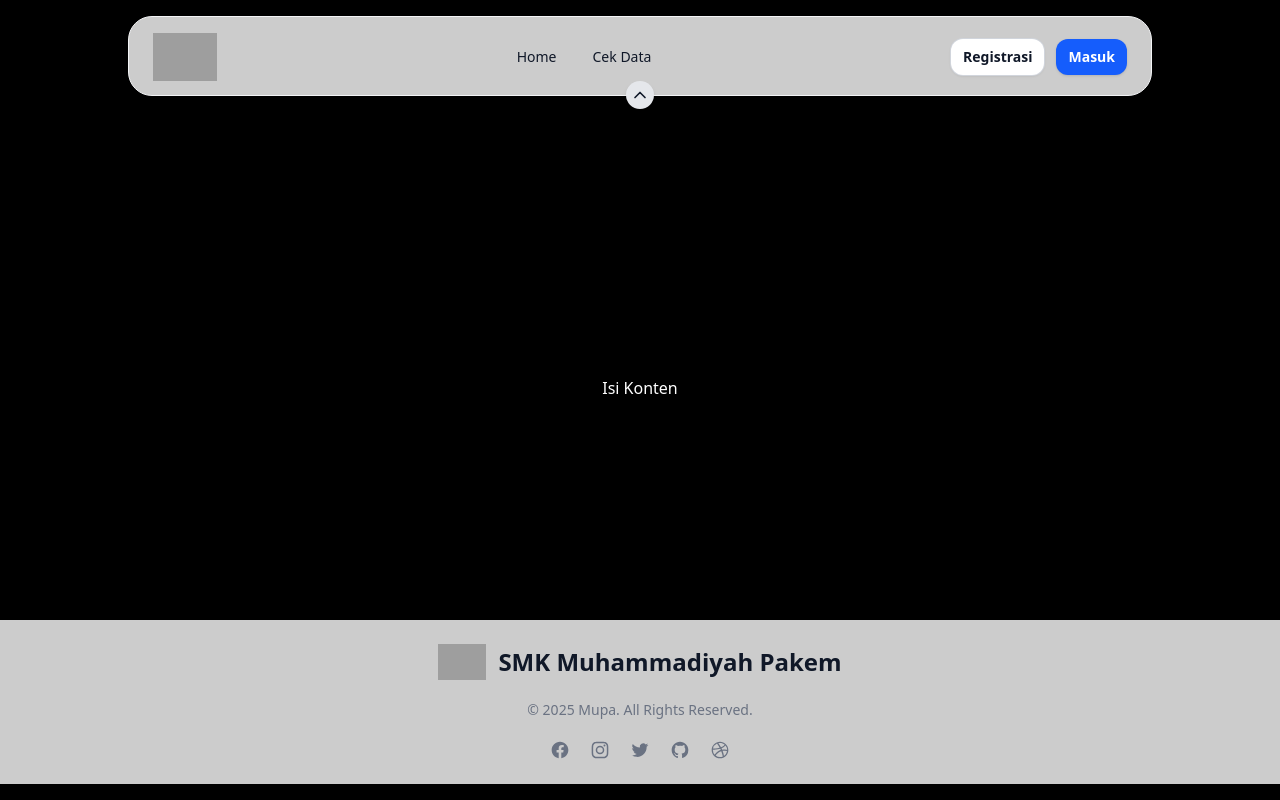
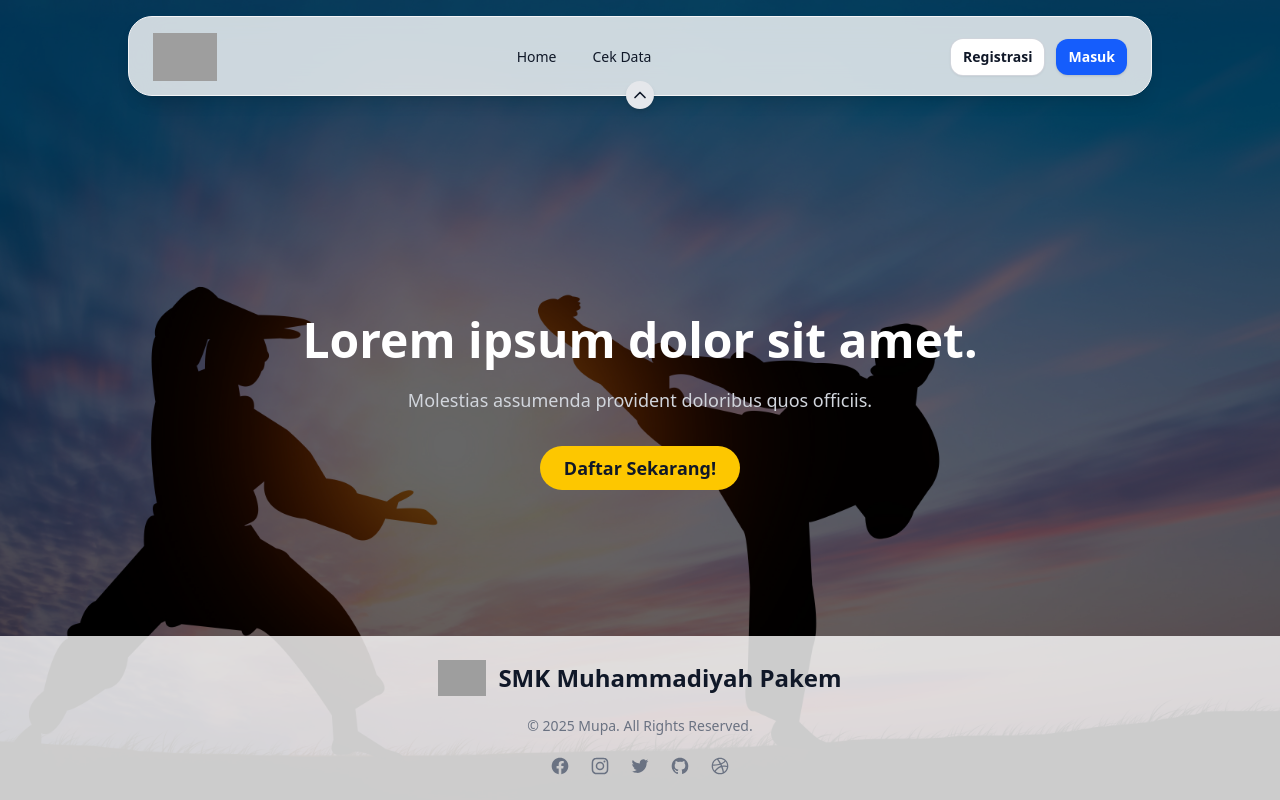
Before and after one commit to Irana06/pencak-silat, a React (Vite) app: page / in a window 1280 px wide. Built offline with nearby package versions, Linux system fonts and the light colour scheme; grey boxes are pictures that could not be loaded.

Commit message:
fix: Homepage

```diff
--- a/src/layouts/Body.tsx
+++ b/src/layouts/Body.tsx
@@ -1,7 +1,32 @@
+import background from "../assets/img/background.jpg";
+
 export const Body: React.FC = () => {
   return (
     <div className="flex-1 bg-black text-white flex items-center justify-center pb-6">
-      <h1>Isi Konten</h1>
+      <div className="video-docker absolute top-0 left-0 w-full h-full overflow-hidden">
+        <img
+          src={background}
+          alt="Background Image"
+          className="object-cover object-center w-full h-full"
+        />
+        <div className="absolute inset-0 bg-black opacity-60"></div>
+      </div>
+      <div className="video-overlay absolute top-0 left-0 w-full flex-1 h-full text-center">
+        <div className="video-content space-y-2 relative z-10 flex flex-col justify-center items-center h-full text-center">
+          <h1 className="text-5xl font-bold leading-tight mb-4">
+            Lorem ipsum dolor sit amet.
+          </h1>
+          <p className="text-lg text-gray-300 mb-8">
+          Molestias assumenda provident doloribus quos officiis.
+          </p>
+          <a
+            href="#"
+            className="bg-yellow-400 text-gray-900 hover:bg-yellow-300 py-2 px-6 rounded-full text-lg font-semibold transition duration-300 ease-in-out transform hover:scale-105 hover:shadow-lg"
+          >
+            Daftar Sekarang!
+          </a>
+        </div>
+      </div>
     </div>
   );
 };
--- a/src/layouts/Footer.tsx
+++ b/src/layouts/Footer.tsx
@@ -1,6 +1,6 @@
 export const Footer: React.FC = () => {
   return (
-    <div className="text-center absolute bottom-0 w-full mb-4 bg-white/80 py-6">
+    <div className="text-center absolute bottom-0 w-full bg-white/80 py-6">
       <a
         href="#"
         className="flex items-center justify-center mb-5 text-2xl font-semibold text-gray-900"
```
Also changed, not shown: src/assets/img/background.jpg (added).
